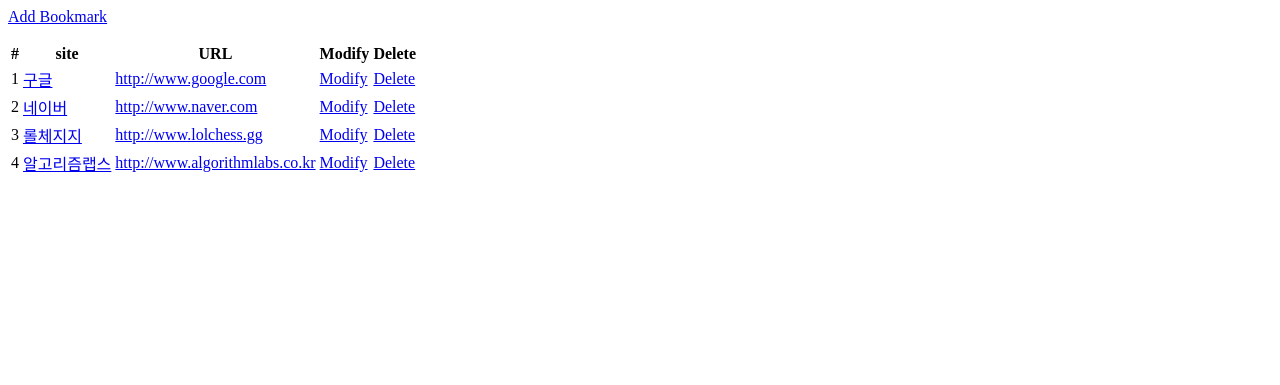
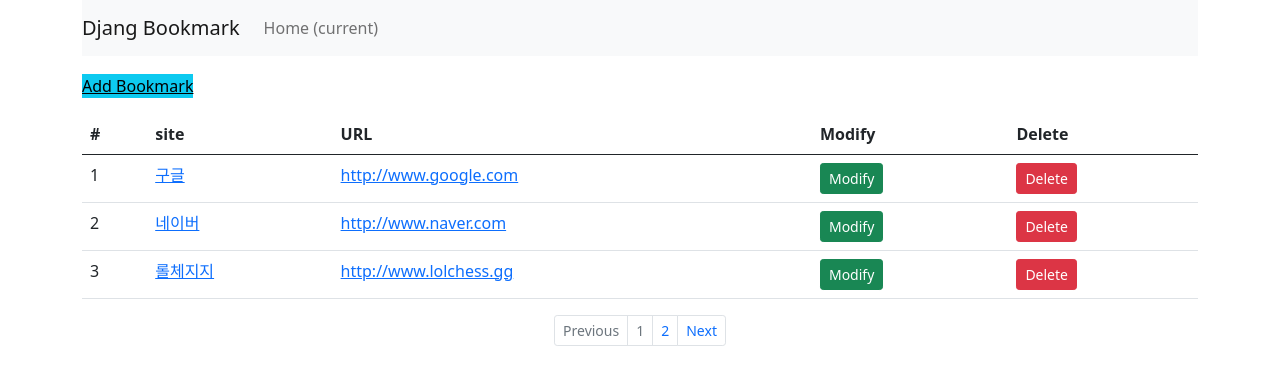
Before and after one commit to Yun503/bookmark, a Django app: page / in a window 1280 px wide. Shown: the top 385 px of the page. Run offline with Django 3.2, Linux system fonts and the light colour scheme; data comes from the database, SQL or seed files in the repository; both versions use the stored data as it was after the commit.

Commit message:
bootstrap/paging

```diff
--- a/bookmark/templates/bookmark/bookmark_create.html
+++ b/bookmark/templates/bookmark/bookmark_create.html
@@ -11,11 +11,12 @@
     Bookmark Add
 {% endblock %}
 
+{% block content %}
   <form action="" method="post">
     {% csrf_token %}
     {{form.as_p}}
     <input type="submit" value="Add" class="btn btn-info btn-sm">
   </form>
-
+{% endblock %}
 </body>
 </html>
--- a/bookmark/templates/bookmark/bookmark_list.html
+++ b/bookmark/templates/bookmark/bookmark_list.html
@@ -41,7 +41,37 @@
         </tbody>
     </table>
 {% endblock %}
+{% block pagination %}
+    {% if is_paginated %}
+        <ul class="pagination justify-content-center pagination-sm">
+            {% if page_obj.has_previous %}
+            <li class="page-item">
+                <a class="page-link" href="{% url 'list' %}?page={{ page_obj.previous_page_number }}" tabindex="-1">Previous</a>
+            </li>
+            {% else %}
+            <li class="page-item disabled">
+                <a class="page-link" href="#" tabindex="-1">Previous</a>
+            </li>
+            {% endif %}
 
+            {% for object in page_obj.paginator.page_range %}
+                <li class="page-item {% if page_obj.number == forloop.counter %} disabled{% endif %}">
+                    <a class="page-link" href="{{ request.path }}?page={{ forloop.counter }}">{{ forloop.counter }}</a>
+                </li>
+            {% endfor %}
+
+            {% if page_obj.has_next %}
+            <li class="page-item">
+                <a class="page-link" href="{% url 'list' %}?page={{ page_obj.next_page_number }}">Next</a>
+            </li>
+            {% else %}
+            <li class="page-item disabled">
+                <a class="page-link" href="#">Next</a>
+            </li>
+            {% endif %}
+        </ul>
+    {% endif %}
+{% endblock %}
 
 </body>
 </html>
--- a/bookmark/views.py
+++ b/bookmark/views.py
@@ -9,6 +9,7 @@ from .models import Bookmark
 
 class BookmarkListView(ListView):
     model = Bookmark
+    paginate_by = 3
 
 class BookmarkCreateView(CreateView) :
     model = Bookmark
--- a/config/settings.py
+++ b/config/settings.py
@@ -11,7 +11,7 @@ https://docs.djangoproject.com/en/3.2/ref/settings/
 """
 
 from pathlib import Path
-
+import os
 # Build paths inside the project like this: BASE_DIR / 'subdir'.
 BASE_DIR = Path(__file__).resolve().parent.parent
 
--- a/templates/base.html
+++ b/templates/base.html
@@ -5,9 +5,41 @@
     <title>
       {% block title %} {% endblock %}
     </title>
+
+    <link href="https://cdn.jsdelivr.net/npm/bootstrap@5.0.1/dist/css/bootstrap.min.css" rel="stylesheet" integrity="sha384-+0n0xVW2eSR5OomGNYDnhzAbDsOXxcvSN1TPprVMTNDbiYZCxYbOOl7+AMvyTG2x" crossorigin="anonymous">
+
+    <script src="https://cdn.jsdelivr.net/npm/bootstrap@5.0.1/dist/js/bootstrap.bundle.min.js" integrity="sha384-gtEjrD/SeCtmISkJkNUaaKMoLD0//ElJ19smozuHV6z3Iehds+3Ulb9Bn9Plx0x4" crossorigin="anonymous"></script>
+    <script src="https://cdn.jsdelivr.net/npm/@popperjs/core@2.9.2/dist/umd/popper.min.js" integrity="sha384-IQsoLXl5PILFhosVNubq5LC7Qb9DXgDA9i+tQ8Zj3iwWAwPtgFTxbJ8NT4GN1R8p" crossorigin="anonymous"></script>
+    <script src="https://cdn.jsdelivr.net/npm/bootstrap@5.0.1/dist/js/bootstrap.min.js" integrity="sha384-Atwg2Pkwv9vp0ygtn1JAojH0nYbwNJLPhwyoVbhoPwBhjQPR5VtM2+xf0Uwh9KtT" crossorigin="anonymous"></script>
+
 </head>
 <body>
-  {% block content %}
-  {% endblock %}
+<div class="container">
+    <nav class="navbar navbar-expand-lg navbar-light bg-light">
+        <a class="navbar-brand" href="#">Djang Bookmark</a>
+        <button class="navbar-toggler" type="button" data-toggle="collapse" data-target="#navbarSupportedContent" aria-controls="navbarSupportedContent" aria-expanded="false" aria-label="Toggle navigation"> <span class="navbar-toggler-icon"></span> </button>
+
+        <div class="collapse navbar-collapse" id="navbarSupportedContent">
+            <ul class="navbar-nav mr-auto">
+                <li class="nav-item active">
+                    <a class="nav-link" href="#">Home
+                        <span class="sr-only">(current)</span>
+                    </a>
+                </li>
+            </ul>
+        </div>
+    </nav>
+    <p></p>
+    <div class="row">
+        <div class="col">
+            {% block content %}
+            {% endblock %}
+
+            {% block pagination %}
+            {% endblock %}
+        </div>
+    </div>
+</div>
+
 </body>
 </html>
```
Also changed, not shown: db.sqlite3.
